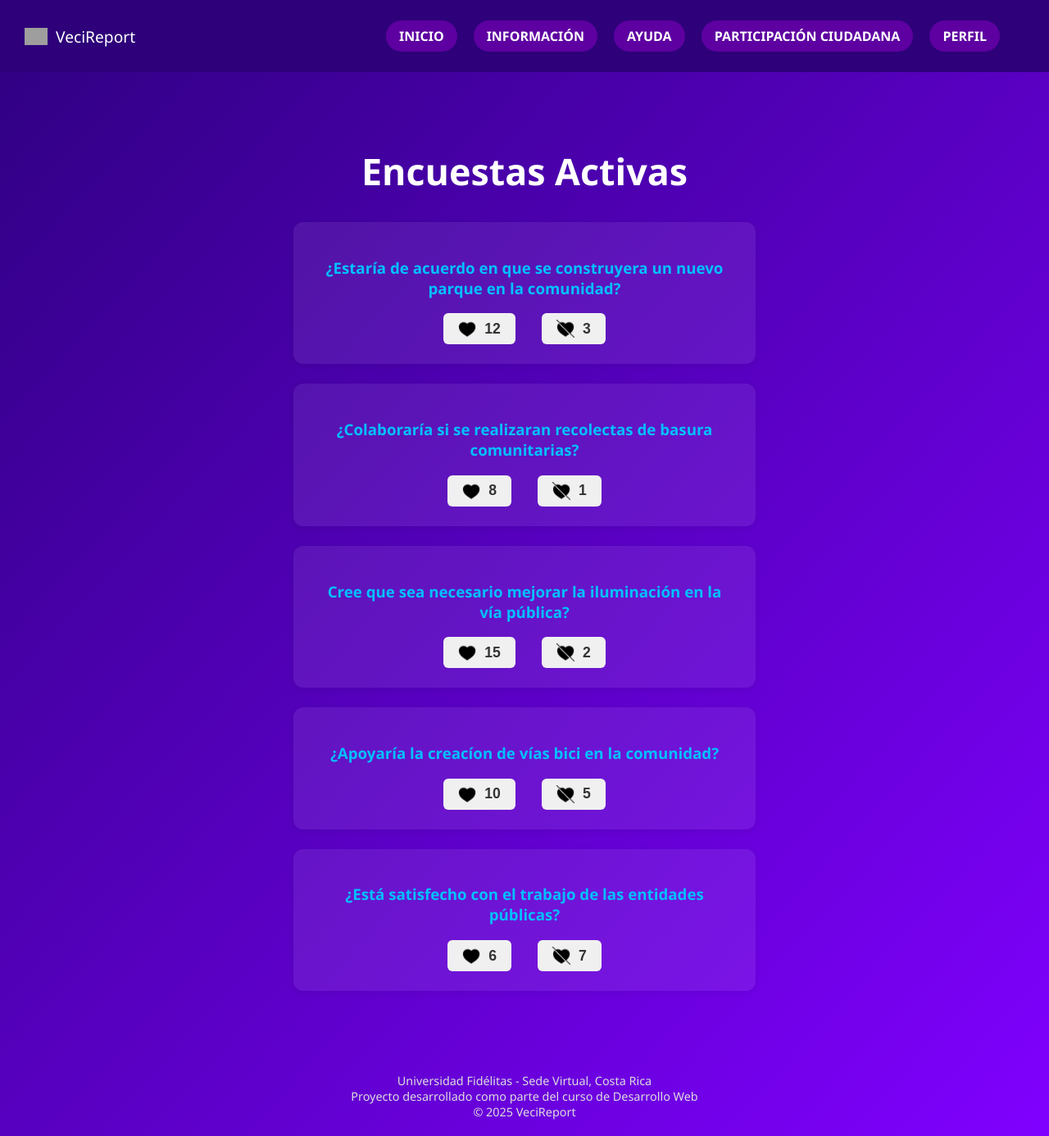
After one commit to RaulRod1919/Proyecto_Ambiente_Web_Cliente_Servidor_G2, a PHP site: page /verEncuestas.html in a window 1280 px wide. The commit adds this page. Shown: the whole page at 82% size. Run offline with PHP 8.4, Linux system fonts and the light colour scheme; grey boxes are pictures that could not be loaded.

Commit message:
Ver encuestas y reportes
Creación de la lógica para poder ver las encuestas genéricas (quemadas) activas y los reportes de la base de datos SQL en phpmyadmin, además de la creación de DatosDePruebaSQL.txt para poder probar la conexión con la base de datos.

```diff
--- a/css/styleAyuda.css
+++ b/css/styleAyuda.css
@@ -209,7 +209,7 @@ section.section p {
      font-size: 0.9rem;
  }
 
-.contenedor-caja{
+ .contenedor-caja {
      background: rgba(255, 255, 255, 0.05);
      border: 1px solid rgba(255, 255, 255, 0.2);
      border-radius: 16px;
@@ -218,23 +218,23 @@ section.section p {
      max-width: 40%;
  }
 
-.txt-centro{
+ .txt-centro {
      text-align: center !important;
  }
 
-.contenedor-caja p{
-    font-size: 90%  !important;
+ .contenedor-caja p {
+     font-size: 90% !important;
  }
 
-.bg-naranja{
+ .bg-naranja {
      background: linear-gradient(to bottom right, #f27036, #f9a33b);
  }
 
-.bg-celeste{
+ .bg-celeste {
      background: linear-gradient(to bottom right, #00b4db, #0083b0);
  }
 
-.contenedor-icon-danger{
+ .contenedor-icon-danger {
      border-radius: 10px;
      width: 5%;
      padding: 1% 1.5%;
@@ -243,12 +243,12 @@ section.section p {
      border: 1px solid white;
  }
 
-.contenedor-icon-danger img{
+ .contenedor-icon-danger img {
      width: 100% !important;
      aspect-ratio: 1 / 1 !important;
  }
 
-.boton-participacion{
+ .boton-participacion {
      border: none;
      font: inherit;
      text-align: center;
@@ -266,14 +266,14 @@ section.section p {
      opacity: 0.9;
  }
 
-.pasos{
+ .pasos {
      display: grid;
      grid-template-columns: 1fr 1fr 1fr 1fr;
      grid-template-rows: 1fr 1fr;
      place-items: center;
  }
 
-.pasos div{
+ .pasos div {
      grid-row: 1;
      display: grid;
      place-items: center;
@@ -282,7 +282,7 @@ section.section p {
      border-radius: 50%;
  }
 
-.pasos p{
+ .pasos p {
      grid-row: 2;
  }
 
@@ -293,7 +293,7 @@ position: fixed;
      left: 0;
      width: 100%;
      height: 100%;
-    background: rgba(0,0,0,0.5);
+     background: rgba(0, 0, 0, 0.5);
      display: none;
      justify-items: center;
      justify-content: center;
@@ -305,7 +305,7 @@ position: fixed;
      padding: 2%;
      width: 40%;
      border-radius: 10px;
-    box-shadow: 0 0 15px rgba(0,0,0,0.3);
+     box-shadow: 0 0 15px rgba(0, 0, 0, 0.3);
      position: relative;
      color: white;
      text-align: left;
@@ -313,17 +313,17 @@ position: fixed;
      flex-direction: column;
  }
 
-.contenedor-btns{
+ .contenedor-btns {
      margin-top: 2%;
  }
 
-.form{
+ .form {
      text-align: left;
      display: flex;
      flex-direction: column;
  }
 
-.popup h2{
+ .popup h2 {
      margin: 0;
  }
 
@@ -349,11 +349,11 @@ position: fixed;
      font-weight: bold;
  }
 
-label{
+ label {
      margin-bottom: 2%;
  }
 
-.entrada{
+ .entrada {
      all: unset;
      background-color: rgba(255, 255, 255, 0.2);
      color: white;
@@ -362,7 +362,7 @@ label{
      margin-bottom: 2%;
  }
 
-option{
+ option {
      background-color: #2f3a67;
      border: 2px solid white;
  }
@@ -420,6 +420,7 @@ option{
      transform: translateY(-3px);
      opacity: 0.9;
  }
+
  .footer {
      text-align: center;
      padding: 20px;
@@ -428,3 +429,8 @@ option{
      color: #ddd;
      background-color: transparent;
  }
+
+ /* Estilo de la tabla de reportes */
+ .tablaReportes {
+     margin: 0 auto;
+ }
--- a/index.html
+++ b/index.html
@@ -36,13 +36,13 @@
         <h2>🗳️ Encuestas Activas</h2>
         <p>Participa en las encuestas más importantes de tu comunidad y ayuda a tomar decisiones que nos afectan a
           todos.</p>
-        <a href="#" class="boton">Ver Encuestas</a>
+        <a href="verEncuestas.html" class="boton">Ver Encuestas</a>
       </div>
 
       <div class="card">
         <h2>📊 Reportes Destacados</h2>
         <p>Consulta los reportes más importantes y mantente al día con las novedades de tu comunidad.</p>
-        <a href="#" class="boton">Ver Reportes</a>
+        <a href="verReportes.php" class="boton">Ver Reportes</a>
       </div>
 
       <div class="card">
--- /dev/null
+++ b/js/encuestasGenericas.js
@@ -0,0 +1,80 @@
+// Datos genéricos para las encuestas realizadas
+const encuestas = [
+    { id: 1, pregunta: "¿Estaría de acuerdo en que se construyera un nuevo parque en la comunidad?", likes: 12, dislikes: 3 },
+    { id: 2, pregunta: "¿Colaboraría si se realizaran recolectas de basura comunitarias?", likes: 8, dislikes: 1 },
+    { id: 3, pregunta: "Cree que sea necesario mejorar la iluminación en la vía pública?", likes: 15, dislikes: 2 },
+    { id: 4, pregunta: "¿Apoyaría la creacíon de vías bici en la comunidad?", likes: 10, dislikes: 5 },
+    { id: 5, pregunta: "¿Está satisfecho con el trabajo de las entidades públicas?", likes: 6, dislikes: 7 }
+];
+// Estado de las encuestas para el usuario actual
+const estadoUsuario = {};
+
+function renderEncuestas() {
+    // Limpia el contenedor antes de mostrarlas
+    const $container = $('#encuestas-container');
+    $container.empty();
+    encuestas.forEach((encuesta, idx) => {
+        const estado = estadoUsuario[encuesta.id] || { like: false, dislike: false };
+        const likeActivo = estado.like ? 'active' : '';
+        const dislikeActivo = estado.dislike ? 'active' : '';
+        const likeCount = encuesta.likes + (estado.like ? 1 : 0);
+        const dislikeCount = encuesta.dislikes + (estado.dislike ? 1 : 0);
+        //Append al contenedor del HTML para ver todas las encuestas
+        $container.append(`
+            <div class="encuesta" id="encuesta-${encuesta.id}">
+                <h3>${encuesta.pregunta}</h3>
+                <div class="acciones">
+                    <button class="like ${likeActivo}" data-idx="${idx}">
+                        <img src="img/icons8-me-gusta-100.png" alt="Like" width="22" style="vertical-align:middle;"> <span class="like-count">${likeCount}</span>
+                    </button>
+                    <button class="dislike ${dislikeActivo}" data-idx="${idx}">
+                        <img src="img/icons8-desagrado-100.png" alt="Like" width="22" style="vertical-align:middle;"> <span class="dislike-count">${dislikeCount}</span>
+                    </button>
+                </div>
+            </div>
+        `);
+    });
+}
+
+function toggleLike(idx) {
+    const encuesta = encuestas[idx];
+    const estado = estadoUsuario[encuesta.id] || { like: false, dislike: false };
+
+    if (estado.like) {
+        estado.like = false;
+    } else {
+        estado.like = true;
+        if (estado.dislike) estado.dislike = false;
+    }
+    estadoUsuario[encuesta.id] = estado;
+    renderEncuestas();
+}
+
+function toggleDislike(idx) {
+    const encuesta = encuestas[idx];
+    const estado = estadoUsuario[encuesta.id] || { like: false, dislike: false };
+
+    if (estado.dislike) {
+        estado.dislike = false;
+    } else {
+        estado.dislike = true;
+        if (estado.like) estado.like = false;
+    }
+    estadoUsuario[encuesta.id] = estado;
+    renderEncuestas();
+}
+
+$(document).ready(function () {
+    renderEncuestas();
+
+    // Toggles de eventos para los botones de like/dislike
+    $('#encuestas-container').on('click', '.like', function () {
+        const idx = $(this).data('idx');
+        toggleLike(idx);
+    });
+
+    $('#encuestas-container').on('click', '.dislike', function () {
+        const idx = $(this).data('idx');
+        toggleDislike(idx);
+    });
+});
--- /dev/null
+++ b/verEncuestas.html
@@ -0,0 +1,118 @@
+<!DOCTYPE html>
+<html lang="es">
+
+<head>
+    <meta charset="UTF-8">
+    <title>Encuestas - VeciReport</title>
+    <link rel="stylesheet" href="./css/styleAyuda.css">
+    <script src="https://code.jquery.com/jquery-3.7.1.min.js"></script>
+    <script src="js/encuestasGenericas.js" defer></script>
+    <style>
+        /* Estilo exclusivo para las encuestas genéricas */
+        #encuestas-container {
+            display: flex;
+            flex-direction: column;
+            align-items: center;
+            gap: 24px;
+            margin-top: 32px;
+        }
+
+        .encuesta {
+            background: rgba(255, 255, 255, 0.08);
+            border-radius: 12px;
+            box-shadow: 0 2px 8px rgba(0, 0, 0, 0.08);
+            padding: 24px 32px;
+            width: 100%;
+            max-width: 500px;
+            transition: box-shadow 0.2s;
+            color: #fff;
+        }
+
+        .encuesta h3 {
+            color: #00c0ff;
+        }
+
+        .encuesta:hover {
+            box-shadow: 0 4px 16px rgba(0, 0, 0, 0.15);
+        }
+
+        .acciones {
+            display: flex;
+            gap: 32px;
+            align-items: center;
+            justify-content: center;
+        }
+
+        .like,
+        .dislike {
+            border: none;
+            outline: none;
+            padding: 8px 18px;
+            border-radius: 6px;
+            font-size: 1.1rem;
+            background: #f0f0f0;
+            color: #333;
+            cursor: pointer;
+            transition: background 0.2s, color 0.2s;
+            display: flex;
+            align-items: center;
+            gap: 6px;
+        }
+
+        .like.active {
+            background: #4caf50;
+            color: #fff;
+        }
+
+        .dislike.active {
+            background: #e53935;
+            color: #fff;
+        }
+
+        .like:hover:not(.active) {
+            background: #c8e6c9;
+        }
+
+        .dislike:hover:not(.active) {
+            background: #ffcdd2;
+        }
+
+        .like-count,
+        .dislike-count {
+            font-weight: bold;
+            margin-left: 4px;
+        }
+    </style>
+</head>
+
+<body>
+    <header>
+        <div class="logo">
+            <img src="https://img.icons8.com/ios-filled/50/ffffff/groups.png" alt="Logo">
+            VeciReport
+        </div>
+        <nav>
+            <div class="nav-links">
+                <a href="index.html">INICIO</a>
+                <a href="paginaInfo.html">INFORMACIÓN</a>
+                <a href="paginaAyuda.html">AYUDA</a>
+                <a href="participacionCiudadana.html">PARTICIPACIÓN CIUDADANA</a>
+                <a href="Perfil.html">PERFIL</a>
+            </div>
+        </nav>
+    </header>
+
+    <main class="main">
+        <h1>Encuestas Activas</h1>
+        <div id="encuestas-container"></div>
+        <!-- Aquí se va a cargar la lista de las encuestas genéricas con el javascript -->
+    </main>
+
+    <footer class="footer">
+        Universidad Fidélitas - Sede Virtual, Costa Rica<br />
+        Proyecto desarrollado como parte del curso de Desarrollo Web<br />
+        &copy; 2025 VeciReport
+    </footer>
+</body>
+
+</html>
```
Also changed, not shown: app/DatosDePruebaSQL.txt (added, +17 -0 lines), verReportes.php (added, +61 -0 lines), img/icons8-desagrado-100.png (added), img/icons8-me-gusta-100.png (added). Lines whose indentation alone changed are shown as unchanged.
